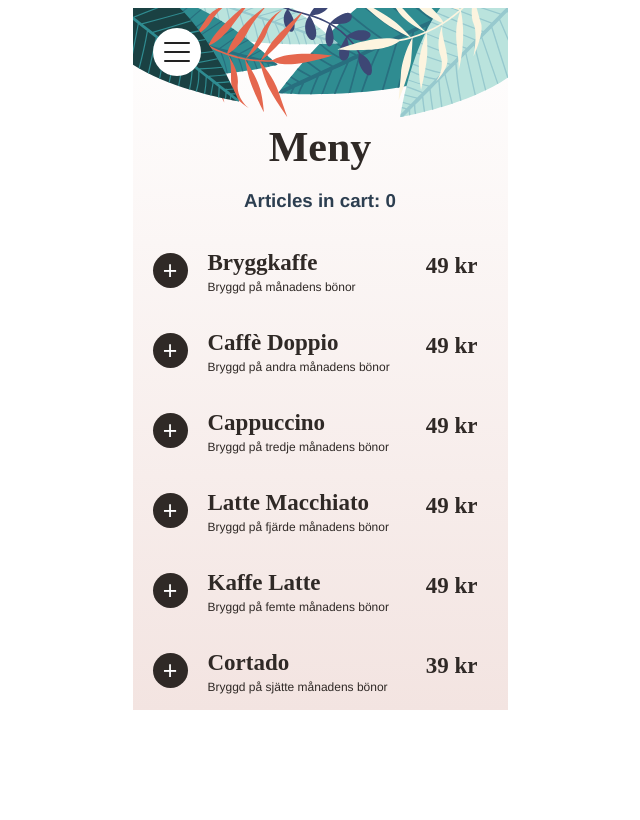
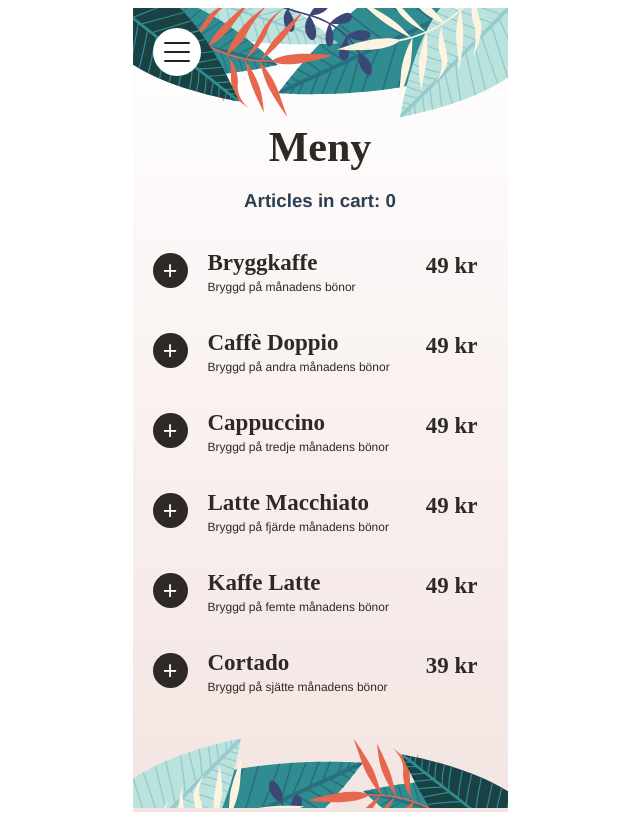
Before and after one commit to annikakubaj/Airbean, a Vue app in the folder airbean-project/: page /meny in a window 1280 px wide. Shown: the whole page, without its empty margins (320-960 px from the left). Built offline with nearby package versions, Linux system fonts and the light colour scheme.

Commit message:
footer i meny

```diff
--- a/airbean-project/src/components/MenuList.vue
+++ b/airbean-project/src/components/MenuList.vue
@@ -26,7 +26,7 @@
 
       </div>
     </div>
-
+  <img class="footer" src="../assets/footer.svg" />
   </div>
 </template>
 
@@ -104,4 +104,8 @@ button{
   align-self: center;
 }
 
+.footer{
+  padding-top: 25px;
+}
+
 </style>
--- a/airbean-project/src/views/Meny.vue
+++ b/airbean-project/src/views/Meny.vue
@@ -3,6 +3,7 @@
     <Header/>
     <h2>Meny</h2>
     <MenuList />
+
 
   </div>
 </template>
```
